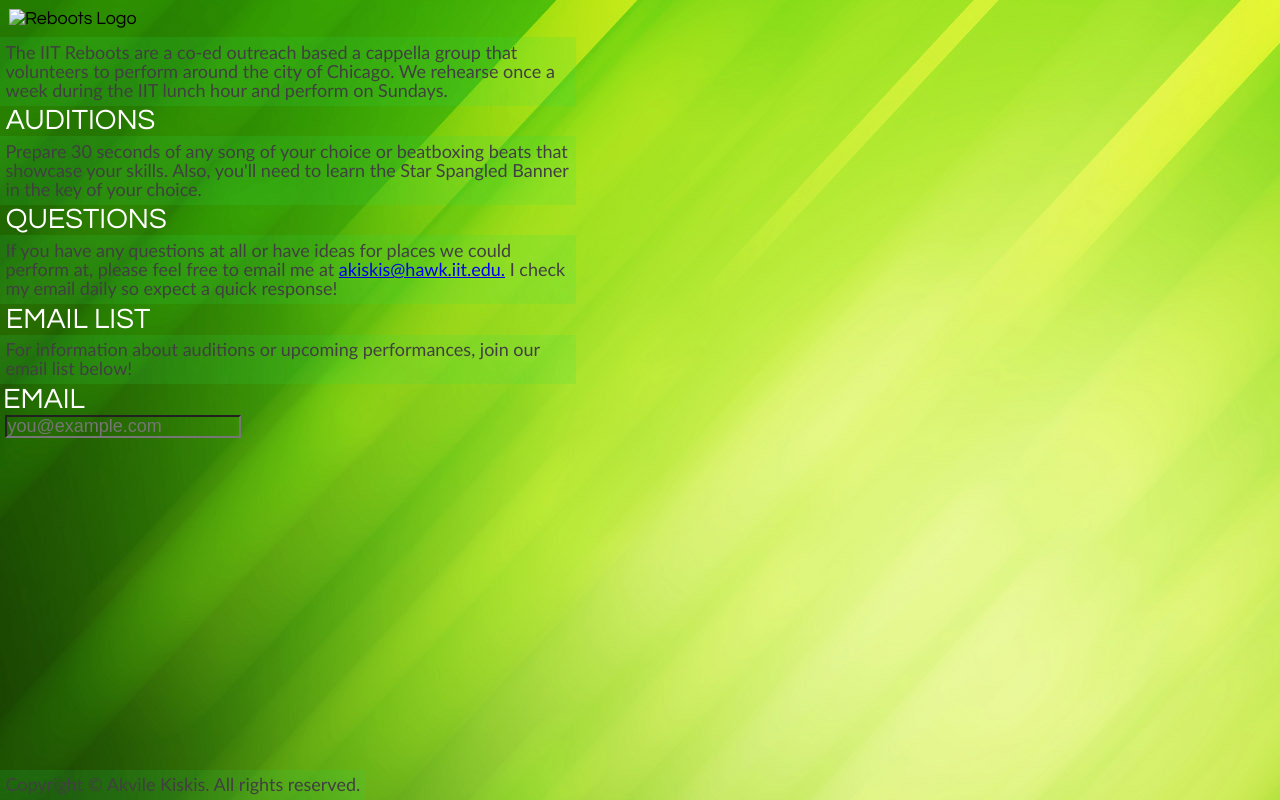
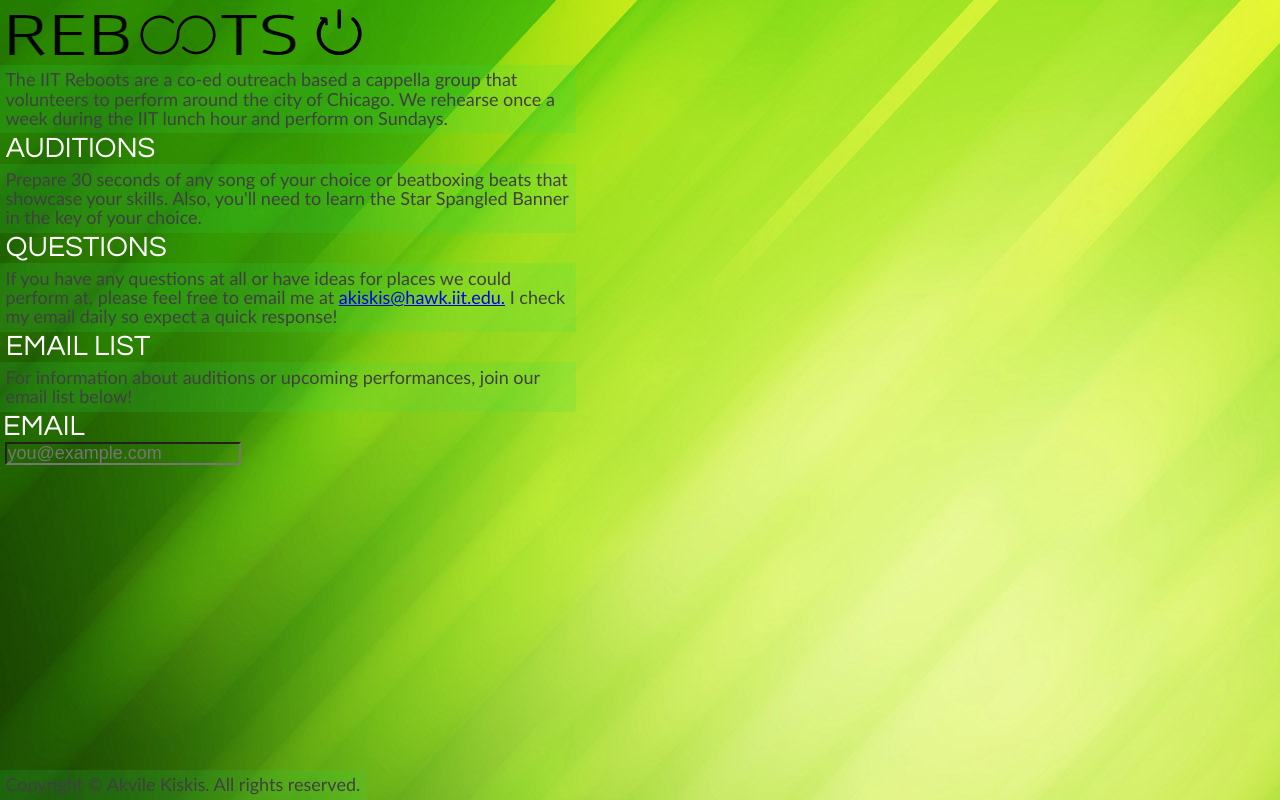
Before and after one commit to kiskisiit1131/project1-362, a plain HTML site: page index.html in a window 1280 px wide. Drawn offline with nearby package versions, Linux system fonts and the light colour scheme; the site is published under a folder, as on GitHub Pages, so addresses that start at the root find nothing; files whose address does not match are found by name.

Commit message:
attempting to fix github pages so images would appear

```diff
--- a/index.html
+++ b/index.html
@@ -9,7 +9,7 @@
     <body class = "site">
     <main class = "content">
         <figure>
-          <img src="/images/logo.png" alt="Reboots Logo"/>
+          <img src="images/logo.png" alt="Reboots Logo"/>
         </figure>
           <section id = "about">
             <p>The IIT Reboots are a co-ed outreach based a cappella group that volunteers to perform around the city of Chicago.
```
